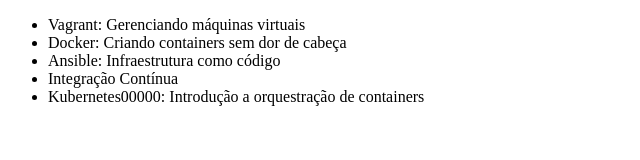
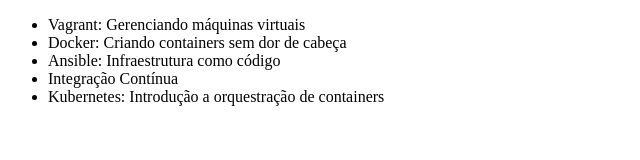
Before and after one commit to andreloliveira0216/RGit, a plain HTML site: page index.html in a window 1280 px wide. Shown: the whole page, without its empty margins (0-640 px from the left). Drawn offline with Linux system fonts and the light colour scheme.

Commit message:
Revert "alterando kubernetes"
This reverts commit 3b42bb58988869a1dce47b711c99ba5cc677f584.

```diff
--- a/index.html
+++ b/index.html
@@ -10,7 +10,7 @@
         <li>Docker: Criando containers sem dor de cabeça</li>
         <li>Ansible: Infraestrutura como código</li>
         <li>Integração Contínua</li>
-        <li>Kubernetes00000: Introdução a orquestração de containers</li>
+        <li>Kubernetes: Introdução a orquestração de containers</li>
 
 
     </ul>
```
